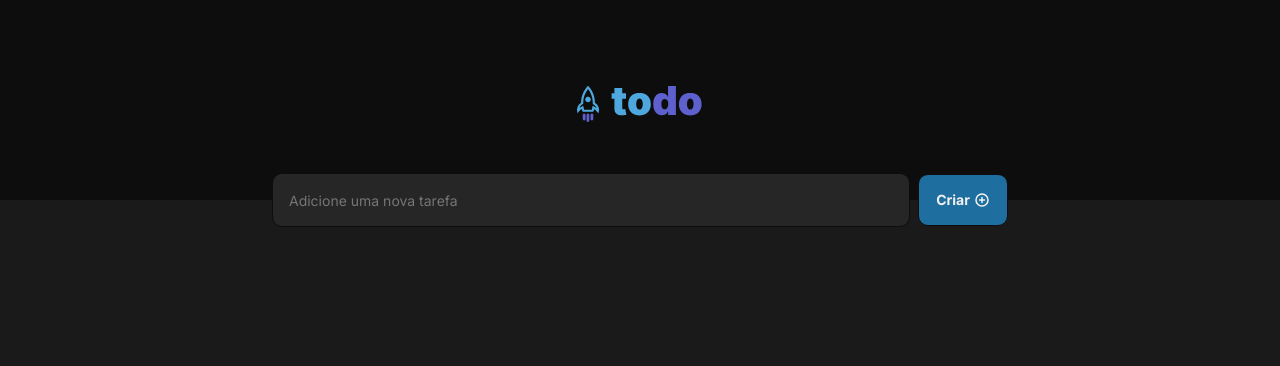
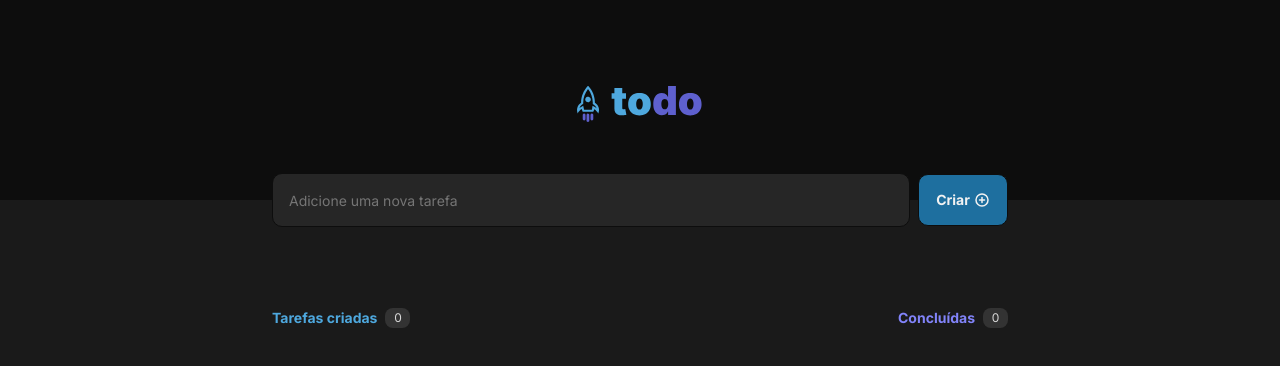
Before and after one commit to guigx7/01-ToDoList, a React (Vite) app: page / in a window 1280 px wide. Shown: the top 366 px of the page. Built offline with nearby package versions, Linux system fonts and the light colour scheme.

Commit message:
Feito o componente TaskStatus / Corrigido erros no css

```diff
--- a/src/App.jsx
+++ b/src/App.jsx
@@ -1,12 +1,14 @@
+import './global.css'
 import { Header } from './components/Header'
 import { AddNewTask } from './components/AddNewTask'
-import './global.css'
+import { TaskStatus } from './components/TaskStatus'
 
 export function App() {
   return (
     <>
       <Header/>
       <AddNewTask />
+      <TaskStatus />
     </>
   )
 }
--- a/src/components/AddNewTask.jsx
+++ b/src/components/AddNewTask.jsx
@@ -3,7 +3,7 @@ import styles from './AddNewTask.module.css'
 
 export function AddNewTask() {
     return(
-        <section>
+        <section className={styles.newTaskForm}>
             <input type='text' placeholder='Adicione uma nova tarefa'/>
             <button>
               <span>Criar</span> <PlusCircle size={16} weight="bold" />
--- a/src/components/AddNewTask.module.css
+++ b/src/components/AddNewTask.module.css
@@ -1,4 +1,4 @@
-section {
+.newTaskForm {
   display: flex;
   align-items: center;
   justify-content: center;
@@ -6,7 +6,7 @@ section {
   gap: 8px;
 }
 
-section input {
+.newTaskForm input {
   width: 638px;
   height: 54px;
   border-radius: 10px;
@@ -17,7 +17,7 @@ section input {
   font-size: 0.875rem;
 }
 
-section button {
+.newTaskForm button {
   width: 90px;
   height: 52px;
   background: var(--blue-dark);
@@ -32,12 +32,12 @@ section button {
   border: 1px solid var(--gray-700);
 }
 
-section button:hover {
+.newTaskForm button:hover {
   filter: brightness(120%);
 }
 
 
-section button span {
+.newTaskForm button span {
   font-size: 0.875rem;
   font-weight: 700;
 }
--- /dev/null
+++ b/src/components/TaskStatus.jsx
@@ -0,0 +1,14 @@
+import styles from './TaskStatus.module.css'
+
+export function TaskStatus() {
+    return(
+      <div className={styles.statusBar}>
+        <section>
+          <p>Tarefas criadas</p> <span>0</span>
+        </section>
+        <section>
+          <p>Concluídas</p> <span>0</span>
+        </section>
+      </div>
+    )
+}
--- /dev/null
+++ b/src/components/TaskStatus.module.css
@@ -0,0 +1,44 @@
+.statusBar {
+  display: flex;
+  align-items: center;
+  justify-content: space-between;
+  width: 736px;
+  height: 54px;
+  margin: 0 auto;
+  margin-top: 64px;
+}
+
+.statusBar section {
+  gap: 8px;
+  padding: 0;
+  margin: 0;
+  display: flex;
+  align-items: center;
+  justify-content: center;
+}
+
+.statusBar section p {
+  font-size: 0.875rem;
+  font-weight: 700;
+}
+
+.statusBar section:first-child p {
+  color: var(--blue);
+}
+
+.statusBar section:nth-child(2) p {
+  color: var(--purple);
+}
+
+.statusBar section span {
+  font-size: 0.75rem;
+  color: var(--gray-200);
+  background: var(--gray-400);
+  padding: 0 8px 0 8px;
+  border-radius: 8px;
+  width: 25px;
+  height: 20px;
+  display: flex;
+  align-items: center;
+  justify-content: center;
+}
```
